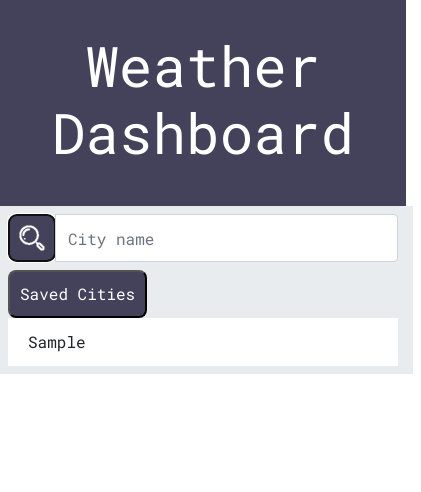
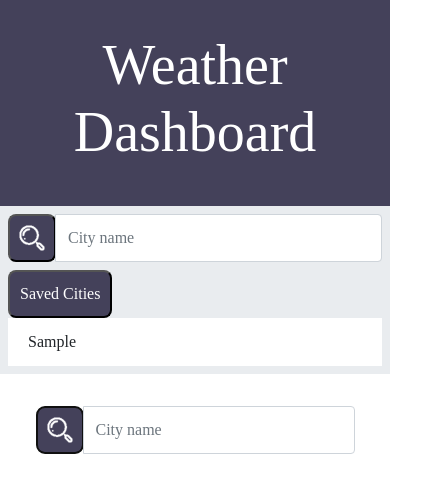
Before and after one commit to kpresta04/weatherdashboard, a plain HTML site: page index.html in a window 390 px wide. Both pictures are taken after typing "Sample" into the empty fields and a click on the button 32 px from the left and 238 px from the top of the page. Shown: the whole page, 421 px wide, since content can reach past the window. Drawn offline with nearby package versions, Linux system fonts and the light colour scheme; no server answers; a web font is replaced by a local one.

Commit message:
removed default city

```diff
--- a/assets/styles.css
+++ b/assets/styles.css
@@ -1,8 +1,11 @@
 body,
 html {
-  font-family: "Roboto Mono", monospace;
+  font-family: "Marcellus SC", serif;
   height: 100%;
-  width: 102%;
+  width: 100%;
+  position: fixed;
+  overflow-y: scroll;
+  overflow-x: hidden;
 }
 button {
   color: white;
@@ -15,7 +18,8 @@ button {
 button:hover {
   background: #9370db;
 }
-#submitBtn {
+#submitBtn,
+#submitBtn1 {
   color: white;
   background-color: #44415a;
 
@@ -25,7 +29,8 @@ button:hover {
   height: 3em;
   width: 3em;
 }
-#submitBtn:hover {
+#submitBtn:hover,
+#submitBtn1:hover {
   background: #9370db;
   background-image: url(./icons8-search-64.png);
   background-repeat: no-repeat;
@@ -77,10 +82,14 @@ textarea {
   margin-left: -1rem;
   margin-right: -1rem;
 }
-#searchCol {
+/* #searchCol {
   background-color: rgb(233, 236, 239);
+} */
+#searchForm1 {
+  width: 17em;
+
+  height: 3em;
 }
-
 #searchForm {
   height: 3em;
 }
--- a/index.html
+++ b/index.html
@@ -8,7 +8,7 @@
       content="width=device-width, initial-scale=1, shrink-to-fit=no"
     />
     <link
-      href="https://fonts.googleapis.com/css?family=Roboto+Mono&display=swap"
+      href="https://fonts.googleapis.com/css?family=Marcellus+SC&display=swap"
       rel="stylesheet"
     />
 
@@ -49,37 +49,55 @@
 
             <button type="submit" id="submitBtn"></button>
           </form> -->
+          <div id="sideForm">
             <form class="form-inline mt-2">
-
-
-            <label class="sr-only" for="inlineFormInputGroupUsername2">Name of City</label>
+              <label class="sr-only" for="inlineFormInputGroupUsername2"
+                >Name of City</label
+              >
               <div class="input-group mb-2 mr-sm-2">
                 <div class="input-group-prepend">
                   <!-- <div class="input-group-text">Hey</div> -->
                   <button type="submit" id="submitBtn"></button>
-
-
                 </div>
-              <input type="text" class="form-control" id="searchForm" placeholder="City name">
+                <input
+                  type="text"
+                  class="form-control"
+                  id="searchForm"
+                  placeholder="City name"
+                />
               </div>
-
-
-
             </form>
-          <button  data-toggle="collapse" data-target="#cityList">Saved Cities</button>
+            <button data-toggle="collapse" data-target="#cityList">
+              Saved Cities
+            </button>
 
             <div class="mb-2" id="cityList" class="collapse">
               <ul class="list-group list-group-flush" id="cityListItems">
                 <!-- <li class="list-group-item">Chicago</li> -->
               </ul>
-
             </div>
-
-
+          </div>
         </div>
         <div class="col-md" id="middleCol">
           <div class="row justify-content-center my-4 text-center">
             <h1 id="TodayLabel"></h1>
+            <form class="form-inline mt-2" id="form1">
+              <label class="sr-only" for="inlineFormInputGroupUsername2"
+                >Name of City</label
+              >
+              <div class="input-group mb-2 mr-sm-2">
+                <div class="input-group-prepend">
+                  <!-- <div class="input-group-text">Hey</div> -->
+                  <button type="submit" id="submitBtn1"></button>
+                </div>
+                <input
+                  type="text"
+                  class="form-control"
+                  id="searchForm1"
+                  placeholder="City name"
+                />
+              </div>
+            </form>
           </div>
           <div class="row" id="mainCard"></div>
           <div class="row justify-content-center mt-4">
@@ -87,8 +105,7 @@
           </div>
           <div class="row justify-content-center mt-4" id="5dayRow"></div>
         </div>
-        <div class="col-md-2" id="emptySpacingCol">
-
+        <div class="col-md-2" id="emptySpacingCol"></div>
       </div>
     </div>
     <!-- <div class="col text-center justify-content-left mx-auto" id="mainCol">
--- a/script.js
+++ b/script.js
@@ -1,6 +1,7 @@
 $(document).ready(function() {
   //hide 5 day forecast label until ready
   $("#5dayLabel").hide();
+  $("#sideForm").hide();
 
   $(document).on("click", listClick);
 
@@ -9,6 +10,17 @@ $(document).ready(function() {
   //array of cities that have been searched for
 
   let searchHistory = [];
+
+  //add anything that's been saved to local storage to searchHistory
+
+  let getObj = JSON.parse(localStorage.getItem("storeObj"));
+  if (getObj !== null) {
+    // console.log(getObj);
+    searchHistory = getObj;
+    searchHistory.forEach(function(entry) {
+      $("#cityListItems").append(`<li class="list-group-item">${entry}</li>`);
+    });
+  }
 
   // function that removes duplicates from an array
   function removeDups(names) {
@@ -88,15 +100,29 @@ $(document).ready(function() {
   };
 
   $("#submitBtn").on("click", submitClick);
+  $("#submitBtn1").on("click", submitClick);
   $("#searchForm").on("submit", submitClick);
+  $("#searchForm1").on("submit", submitClick);
+  let targ;
 
   function submitClick(e) {
     e.preventDefault();
+    console.log(e.target.id.includes("1"));
 
-    if ($("#searchForm").val() !== "") {
+    if (e.target.id.includes("1")) {
+      targ = $("#searchForm1");
+    } else {
+      targ = $("#searchForm");
+    }
+
+    if ($(targ).val() !== "") {
+      $("#searchCol").css("background-color", "rgb(233, 236, 239");
+
+      $("#sideForm").show();
+
       //add city name to search history
 
-      searchHistory.push($("#searchForm").val());
+      searchHistory.push($(targ).val());
 
       // delete any duplicates from search history
       searchHistory = removeDups(searchHistory);
@@ -105,15 +131,17 @@ $(document).ready(function() {
 
       //clear saved cities list and add one list item for city in search history
 
+      localStorage.setItem("storeObj", JSON.stringify(searchHistory));
+
       $("#cityListItems").empty();
 
       searchHistory.forEach(function(entry) {
         $("#cityListItems").append(`<li class="list-group-item">${entry}</li>`);
       });
 
-      todaysWeather($("#searchForm").val());
-      fiveDayForecast($("#searchForm").val());
-      $("#searchForm").val("");
+      todaysWeather($(targ).val());
+      fiveDayForecast($(targ).val());
+      $(targ).val("");
     }
   }
 
@@ -125,6 +153,7 @@ $(document).ready(function() {
     }).then(function(response) {
       const uvURL = `https://api.openweathermap.org/data/2.5/uvi?APPID=0635f6cc93f851c62608a2c527a89527&lat=${response.coord.lat}&lon=${response.coord.lon}`;
       $("#mainCard").empty();
+      $("#form1").empty();
       //second ajax call for UV index api
       $.ajax({
         url: uvURL,
@@ -203,6 +232,6 @@ $(document).ready(function() {
     });
   }
 
-  todaysWeather("Overland Park");
-  fiveDayForecast("Overland Park");
+  // todaysWeather("Overland Park");
+  // fiveDayForecast("Overland Park");
 });
```
Lines whose indentation alone changed are shown as unchanged.
